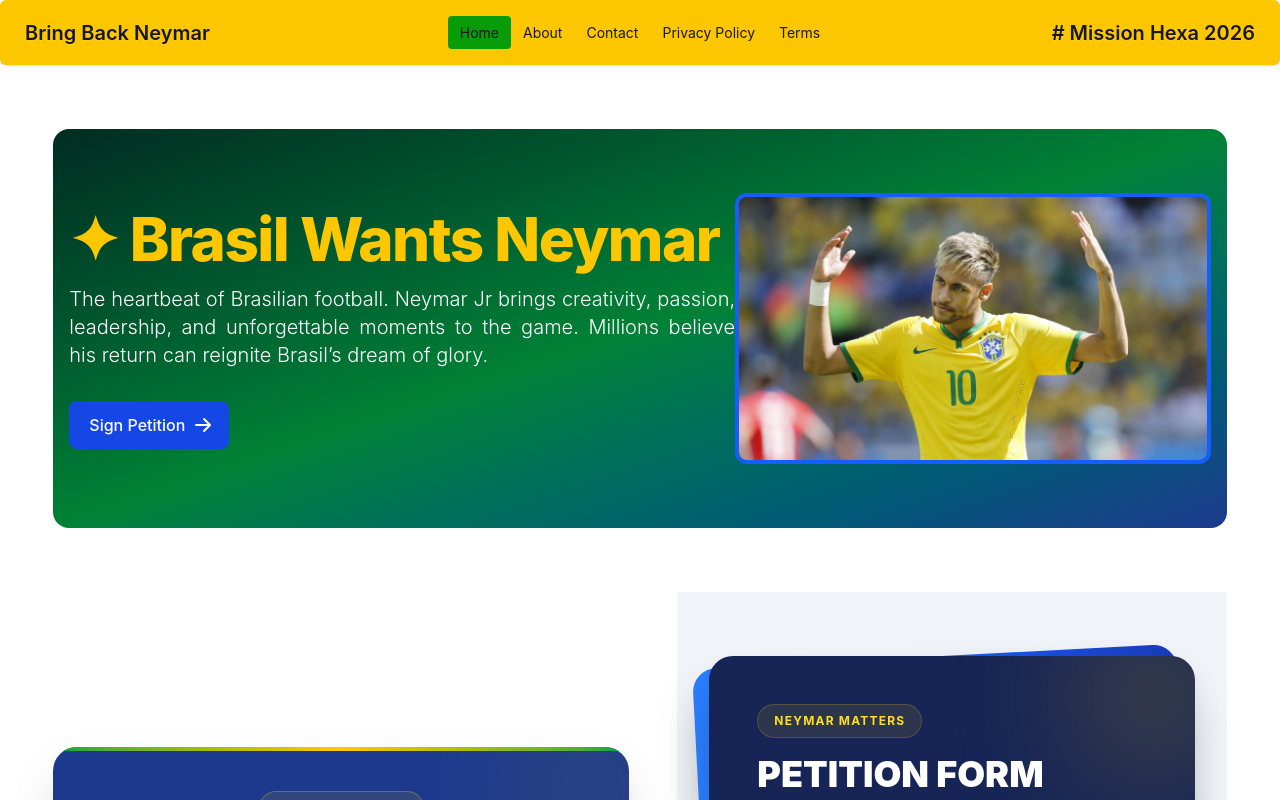
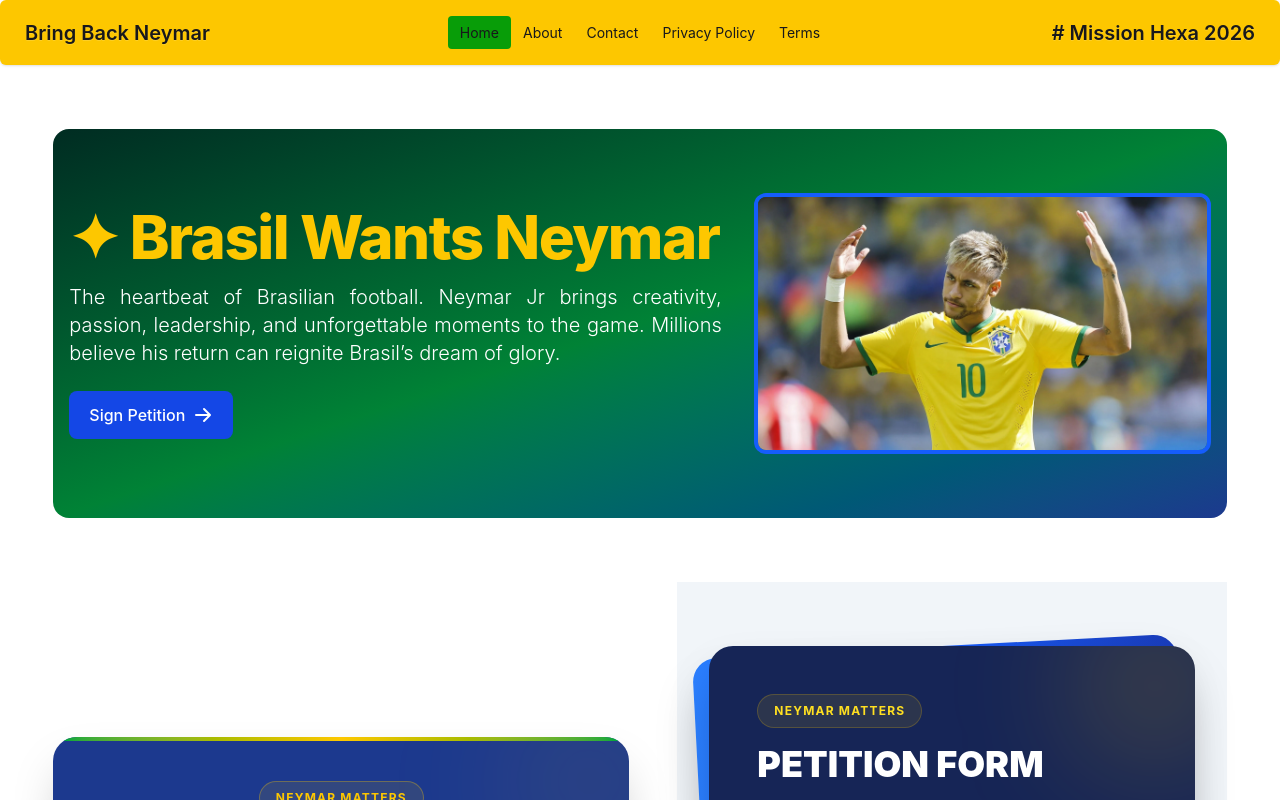
Before and after one commit to Taanveer22/bring-back-neymar, a React (Vite) app: page / in a window 1280 px wide. Shown: the top 800 px of the page. Built offline with nearby package versions, Linux system fonts and the light colour scheme.

Commit message:
alhamdulliah image showing issue fixed in banner section

```diff
--- a/src/components/Banner.jsx
+++ b/src/components/Banner.jsx
@@ -2,43 +2,45 @@
 
 const Banner = () => {
   return (
-    <div>
     <section className="rounded-2xl bg-linear-to-br from-emerald-950 via-green-700 to-blue-900">
-        <div className="grid max-w-7xl px-4 py-8 mx-auto lg:gap-8 xl:gap-0 lg:py-16 lg:grid-cols-12">
-          <div className="mr-auto place-self-center lg:col-span-7">
+      <div className="grid max-w-7xl px-4 py-8 mx-auto gap-8 lg:py-16 lg:grid-cols-12">
+        {/* Text Section */}
+        <div className="lg:col-span-7 flex flex-col justify-center">
           <h1 className="max-w-2xl mb-4 text-4xl font-extrabold tracking-tight leading-none md:text-5xl xl:text-6xl text-yellow-400">
             ✦ Brasil Wants Neymar
           </h1>
-            <p className="max-w-2xl mb-6 font-light text-white lg:mb-8 md:text-lg lg:text-xl text-justify">
+
+          <p className="max-w-2xl mb-6 font-light text-white md:text-lg lg:text-xl text-justify">
             The heartbeat of Brasilian football. Neymar Jr brings creativity, passion, leadership,
-              and unforgettable moments to the game. Millions believe his return can reignite
-              Brasil’s dream of glory.
+            and unforgettable moments to the game. Millions believe his return can reignite Brasil’s
+            dream of glory.
           </p>
+
           <a
             href="#"
-              className="inline-flex items-center justify-center px-5 py-3 mr-3 text-base font-medium text-center text-white rounded-lg bg-blue-700 hover:bg-blue-800"
+            className="inline-flex items-center justify-center px-5 py-3 text-base font-medium text-white rounded-lg bg-blue-700 hover:bg-blue-800 w-fit"
           >
             Sign Petition
-              <svg
-                className="w-5 h-5 ml-2 -mr-1"
-                fill="currentColor"
-                viewBox="0 0 20 20"
-                xmlns="http://www.w3.org/2000/svg"
-              >
+            <svg className="w-5 h-5 ml-2" fill="currentColor" viewBox="0 0 20 20">
               <path
                 fillRule="evenodd"
                 d="M10.293 3.293a1 1 0 011.414 0l6 6a1 1 0 010 1.414l-6 6a1 1 0 01-1.414-1.414L14.586 11H3a1 1 0 110-2h11.586l-4.293-4.293a1 1 0 010-1.414z"
                 clipRule="evenodd"
-                ></path>
+              />
             </svg>
           </a>
         </div>
-          <div className="hidden lg:mt-0 lg:col-span-5 lg:flex">
-            <img src={neymar10} alt="mockup" className="rounded-xl border-4 border-blue-600" />
+
+        {/* Image Section (NOW RESPONSIVE + ALWAYS VISIBLE) */}
+        <div className="lg:col-span-5 flex justify-center lg:justify-end">
+          <img
+            src={neymar10}
+            alt="Neymar"
+            className="w-full max-w-sm md:max-w-md lg:max-w-full rounded-xl border-4 border-blue-600 object-cover"
+          />
         </div>
       </div>
     </section>
-    </div>
   );
 };
 
```
Lines whose indentation alone changed are shown as unchanged.
